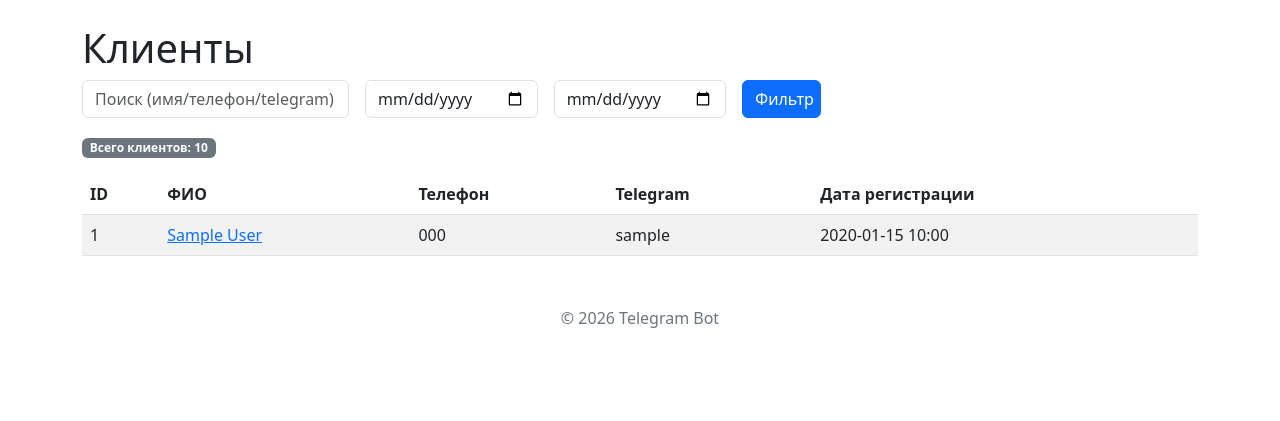
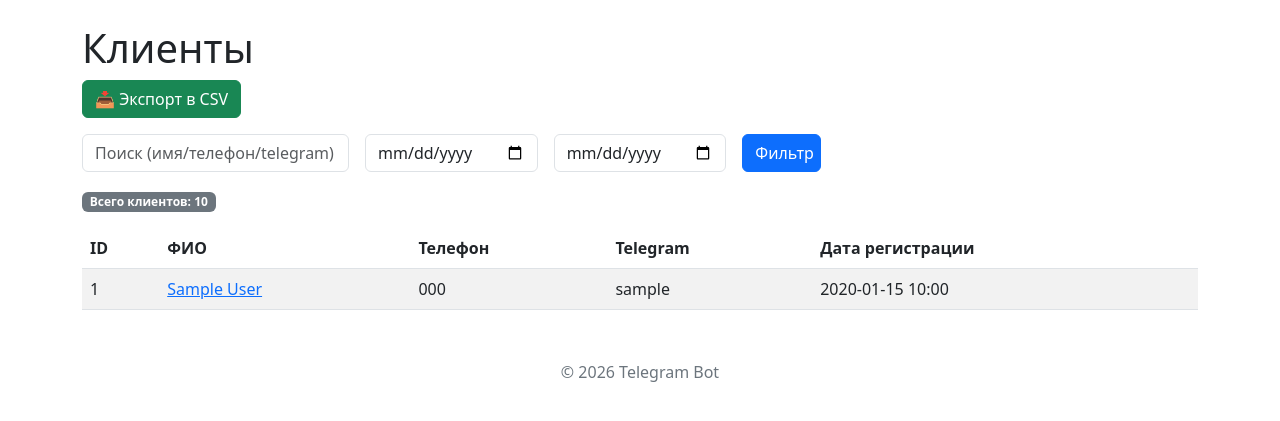
Before and after one commit to NextApple-Bot/telegram-bot, a Python web app: template web_admin/templates/clients.html in a window 1280 px wide. Shown: the part 56-477 px from the top of the page. Run offline with Jinja, Linux system fonts and the light colour scheme; the template is opened without the code that fills it: most values are stand-ins (such as "Sample title", 1, 10 or a date in 2020).

Commit message:
Update clients.html

```diff
--- a/web_admin/templates/clients.html
+++ b/web_admin/templates/clients.html
@@ -2,6 +2,12 @@
 {% block title %}Клиенты{% endblock %}
 {% block content %}
 <h1>Клиенты</h1>
+
+<div class="row mb-3">
+    <div class="col">
+        <a href="/admin/clients/export/csv{% if search %}?search={{ search }}{% endif %}{% if date_from %}&date_from={{ date_from }}{% endif %}{% if date_to %}&date_to={{ date_to }}{% endif %}" class="btn btn-success">📥 Экспорт в CSV</a>
+    </div>
+</div>
 
 <form method="get" class="row g-3 mb-3">
     <div class="col-md-3">
```
